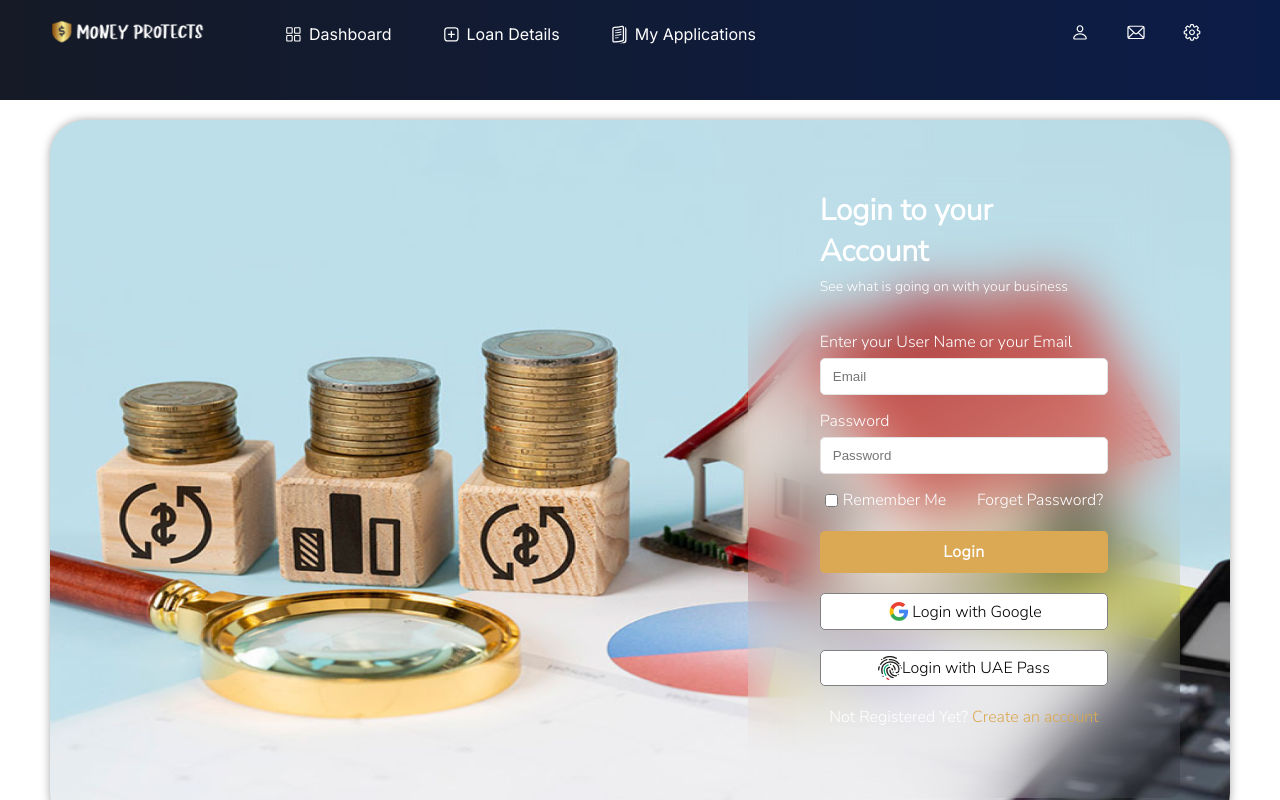
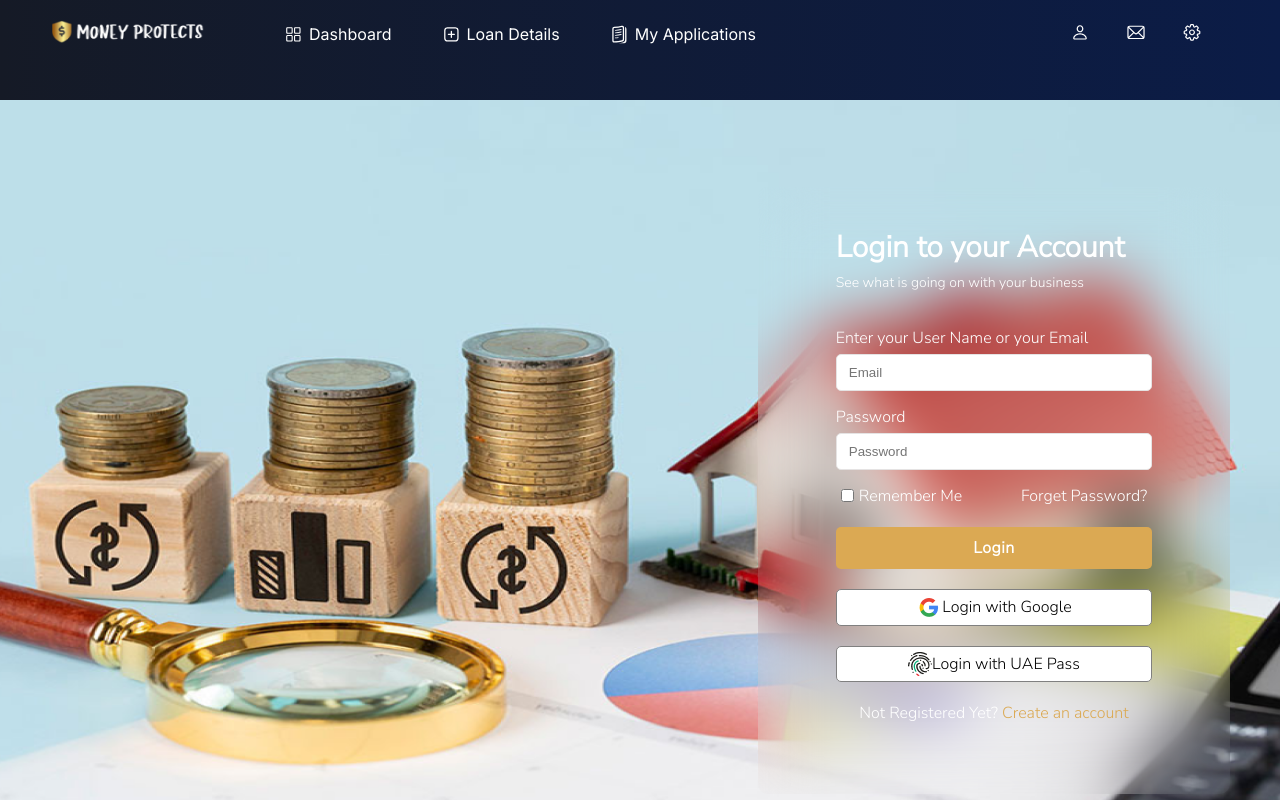
Before and after one commit to sreevishnu01/Money-protect, a React (Create React App) app: page /agreement in a window 1280 px wide. Built offline with nearby package versions, Linux system fonts and the light colour scheme.

Commit message:
UI issue fixes

```diff
--- a/src/pages/login_signup/login/login.css
+++ b/src/pages/login_signup/login/login.css
@@ -2,20 +2,24 @@
 .login_signup{
     /* margin: 180px 0  */
 }
+.Login_signup, .two_factor_page, .login_account {
+    height: 100%;
+}
+
 .login_account{
     font-family: 'Nunito Sans', sans-serif;
     display: flex;
-    padding: 0 50px;
     padding-bottom: 0;
     align-items: center;
     justify-content: center;
-    margin: 100px 0 0 0;
+    margin: 70px 0 0 0;
+    min-height: 100%;
 }
 .login_accounts{
     background-color: #fff;
     display: flex;
     width: 100%;
-    border-radius: 35px;
+    min-height: 100%;
     flex-wrap: wrap;
     position: relative;
     box-shadow: 0 0 10px #a7a7a7;
--- a/src/pages/myapplication/agree/agree.jsx
+++ b/src/pages/myapplication/agree/agree.jsx
@@ -10,6 +10,7 @@ import wallet from "../../../assets/images/wallet.png";
 import card from "../../../assets/images/card-icons.png";
 import applepay from "../../../assets/images/ApplePay.png";
 import PaymentSelect from "../../../components/payment_select/payment_select";
+import { applyForOptions } from "../loan/loan";
 
 const summeryData = [
   {
@@ -95,7 +96,9 @@ export default function Agreement() {
     const date = new Date();
     allData.push({
       appName: `${data?.idVerify?.firstName} ${data.idVerify.lastName}`,
-      productName: data?.income?.company,
+      productName: applyForOptions.find(
+        (app) => app.value === data?.loan?.applyFor
+      ).label,
       subDate: `${date.getDate()}/${date.getMonth()}/${date.getFullYear()}`,
       status: "In Review",
     });
--- a/src/pages/myapplication/loan/loan.jsx
+++ b/src/pages/myapplication/loan/loan.jsx
@@ -11,7 +11,7 @@ import { Add } from "@mui/icons-material";
 
 // Sleeping Period with Equity Release
 // Sleeping Period Without Equity Release
-const applyForOptions = [
+export const applyForOptions = [
   {
     value: 1,
     label: "Equity Release (No Loan)",
@@ -67,7 +67,7 @@ export default function Loan() {
               value={formData.duration}
               options={Array.from(Array(10)).map((_, index) => ({
                 value: index,
-                label: `${index} years`,
+                label: `${index + 1} years`,
               }))}
             />
           )}
```
